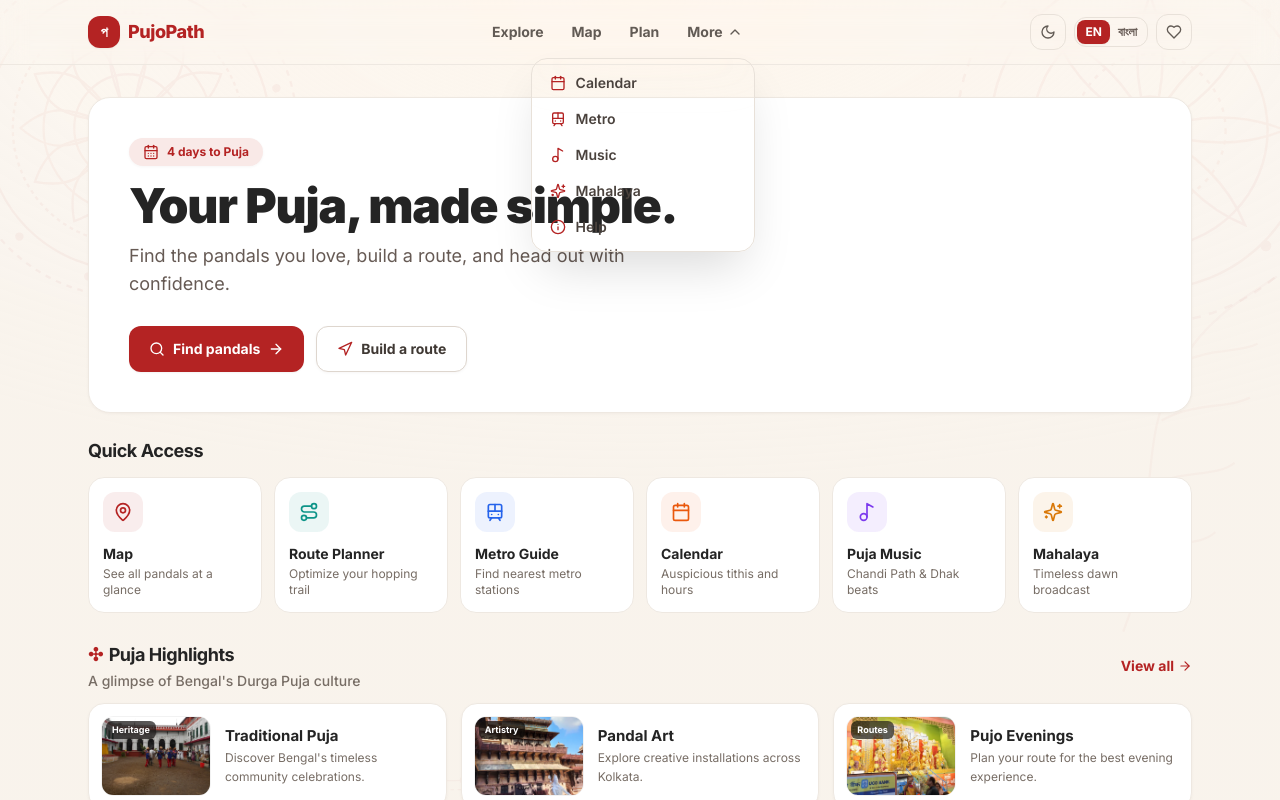
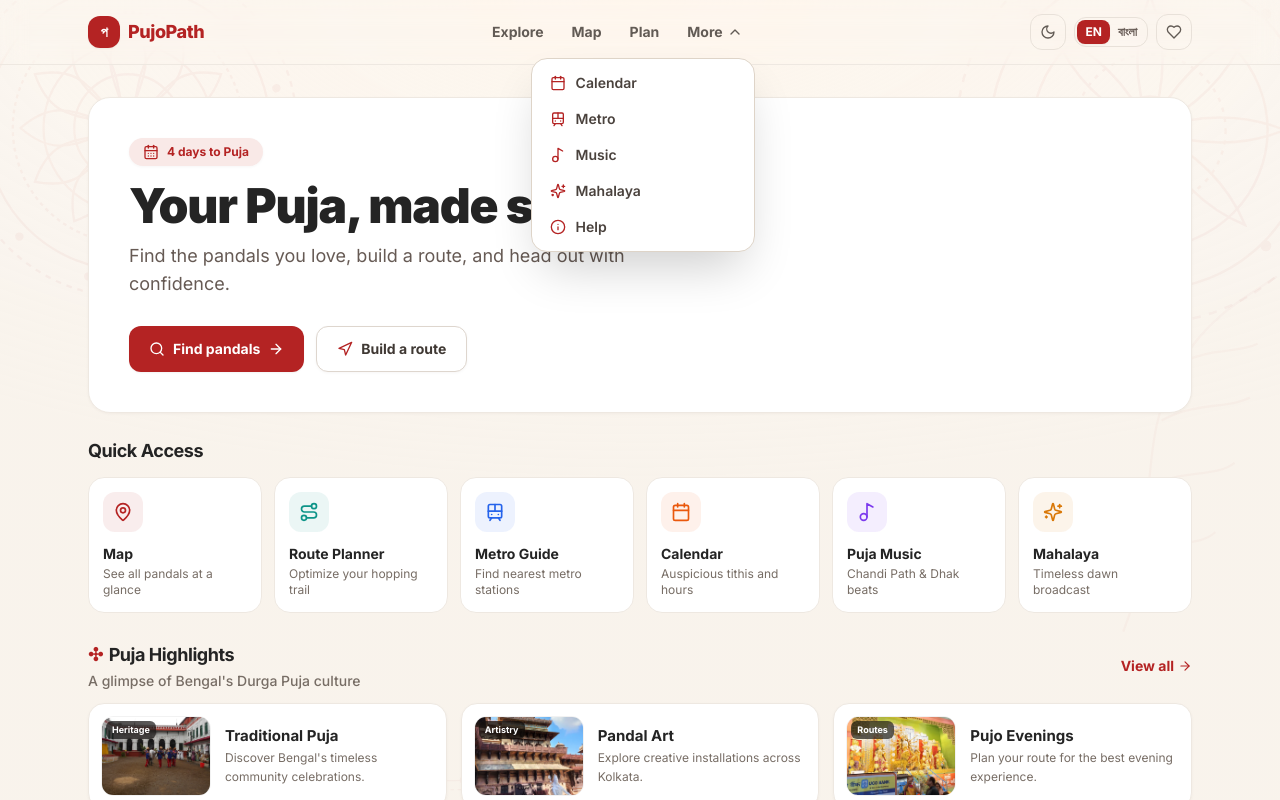
Before and after one commit to soumikbur/pujopath, a Next.js app: page / in a window 1280 px wide. Both pictures are taken after a click on the button "More". Shown: the top 800 px of the page. Built offline with nearby package versions, Linux system fonts and the light colour scheme.

Commit message:
fix(nav): make More dropdown 100% solid opaque background to prevent see-through collisions

```diff
--- a/scripts/test-runner.js
+++ b/scripts/test-runner.js
@@ -479,6 +479,7 @@ assert.strictEqual(headerSource.includes('z-[1100]'), true, 'Header must have z-
 assert.strictEqual(headerSource.includes('z-[1200]'), true, 'More dropdown must have z-[1200] for guaranteed elevation');
 assert.strictEqual(headerSource.includes('top-full mt-2'), true, 'More dropdown must anchor to top-full with mt-2 offset');
 assert.strictEqual(headerSource.includes('max-h-[calc(100vh-5rem)]'), true, 'More dropdown must constrain height and allow scrolling within viewport');
+assert.strictEqual(headerSource.includes('bg-white dark:bg-[#1a1613]'), true, 'More dropdown must have 100% solid opaque background to prevent see-through collisions');
 
 // 3. ARIA attributes for accessibility
 assert.strictEqual(headerSource.includes('aria-haspopup="menu"'), true, 'More trigger button must have aria-haspopup="menu"');
--- a/src/components/navigation/Header.tsx
+++ b/src/components/navigation/Header.tsx
@@ -139,7 +139,7 @@ export function Header() {
                 role="menu"
                 aria-orientation="vertical"
                 aria-labelledby="desktop-more-menu-button"
-                className="absolute right-0 top-full mt-2 w-52 sm:w-56 rounded-2xl border border-[#e8e1d9] dark:border-[#2f2720] bg-white/98 dark:bg-[#1a1613]/98 backdrop-blur-xl p-1.5 shadow-2xl shadow-black/15 dark:shadow-black/60 z-[1200] max-h-[calc(100vh-5rem)] overflow-y-auto animate-in fade-in zoom-in-95 duration-150"
+                className="absolute right-0 top-full mt-2 w-52 sm:w-56 rounded-2xl border border-[#ded4c8] dark:border-[#382e25] bg-white dark:bg-[#1a1613] p-1.5 shadow-2xl shadow-black/20 dark:shadow-black/70 z-[1200] max-h-[calc(100vh-5rem)] overflow-y-auto"
               >
                 {secondaryLinks.map((link) => {
                   const Icon = link.icon;
```
